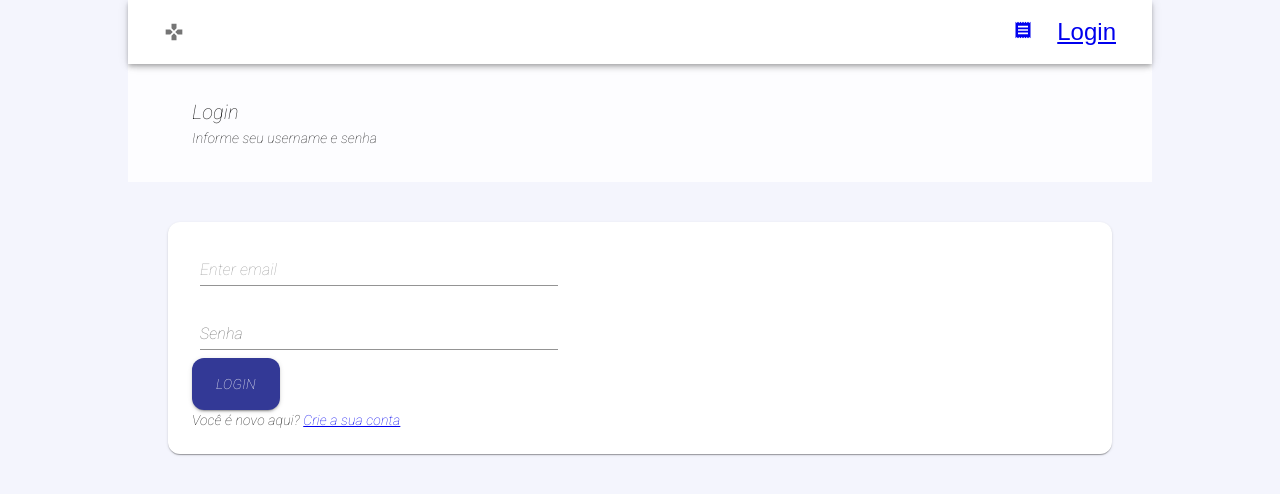
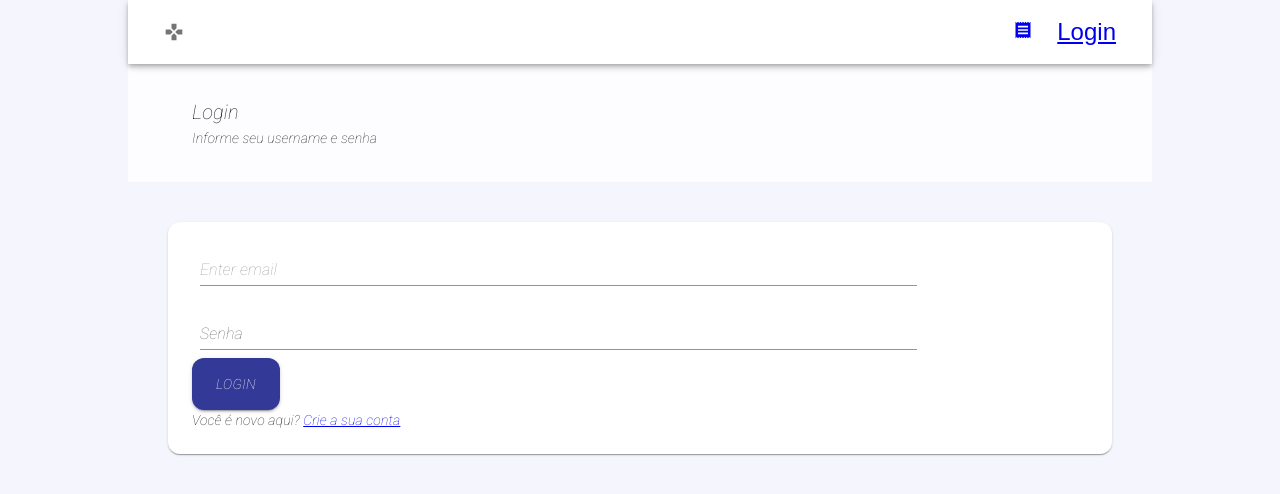
Before and after one commit to dopezera/mixcsgo, a React (Create React App) app: page /login in a window 1280 px wide. Shown: the top 494 px of the page. Built offline with nearby package versions, Linux system fonts and the light colour scheme.

Commit message:
front padrao

```diff
--- a/src/components/Header.js
+++ b/src/components/Header.js
@@ -1,11 +1,10 @@
 import React from 'react';
 
-import { AppBar, Badge, Grid, IconButton, InputBase, makeStyles, Toolbar } from '@material-ui/core';
-import ChatBubbleOutlineIcon from '@material-ui/icons/ChatBubbleOutline';
+import { AppBar, Badge, Grid, IconButton, makeStyles, Toolbar } from '@material-ui/core';
 import { Link } from 'react-router-dom';
 import { useDispatch, useSelector } from 'react-redux';
 import { signout } from '../actions/userActions';
-import { ExitToApp, Filter9 } from '@material-ui/icons';
+import { ExitToApp } from '@material-ui/icons';
 import GamesIcon from '@material-ui/icons/Games';
 import ReceiptIcon from '@material-ui/icons/Receipt';
 import PersonIcon from '@material-ui/icons/Person';
--- a/src/components/Match.js
+++ b/src/components/Match.js
@@ -1,8 +1,8 @@
-import { Card, Container, Grid, makeStyles, Paper, Table, TableBody, TableCell, TableContainer, TableHead, TableRow } from '@material-ui/core';
-import { DataGrid } from '@material-ui/data-grid';
 import React from 'react';
 import MatchHeader from './MatchHeader';
 import MatchFooter from './MatchFooter';
+
+import { Grid, Table, TableHead, TableBody, TableRow, makeStyles, TableCell } from '@material-ui/core';
 
 const useStyles = makeStyles({
     table: {
--- a/src/components/MatchFooter.js
+++ b/src/components/MatchFooter.js
@@ -1,4 +1,4 @@
-import { Card, makeStyles, Paper, Typography } from '@material-ui/core';
+import { makeStyles } from '@material-ui/core';
 import React from 'react';
 
 const useStyles = makeStyles(theme => ({
--- a/src/screens/MatchesScreen.js
+++ b/src/screens/MatchesScreen.js
@@ -5,7 +5,7 @@ import { useDispatch, useSelector } from 'react-redux';
 import { listMatches } from '../actions/matchActions';
 import LoadingBox from '../components/LoadingBox';
 import MessageBox from '../components/MessageBox';
-import { Grid, makeStyles, Paper } from '@material-ui/core';
+import { Grid, makeStyles } from '@material-ui/core';
 import PageHeader from '../components/PageHeader';
 import Match from '../components/Match';
 
@@ -41,9 +41,11 @@ export default function MatchesScreen() {
         <MessageBox>{error}</MessageBox>
     ) : (
     <Grid container>
+        <Grid item>
         {matches.map( (match) => {
             return <Match key={match.id} match={match}></Match>
         })}
+        </Grid>
     </Grid>
     )}
         </>
--- a/src/screens/SigninScreen.js
+++ b/src/screens/SigninScreen.js
@@ -68,7 +68,7 @@ export default function UserSignin(props) {
             <Paper className={classes.pageContent}>
             <form className={classes.root} onSubmit={submitHandler}>
                 <Grid container>
-                    <Grid item xs={6}>
+                    <Grid item xs={12}>
                         <TextField
                         type="email"
                         id="email"
@@ -95,9 +95,6 @@ export default function UserSignin(props) {
                         </div>
                         </Grid>
                     </Grid>
-                    <Grid item xs={6}>
-
-                    </Grid>
                 </Grid>
             </form>
             </Paper>
```
